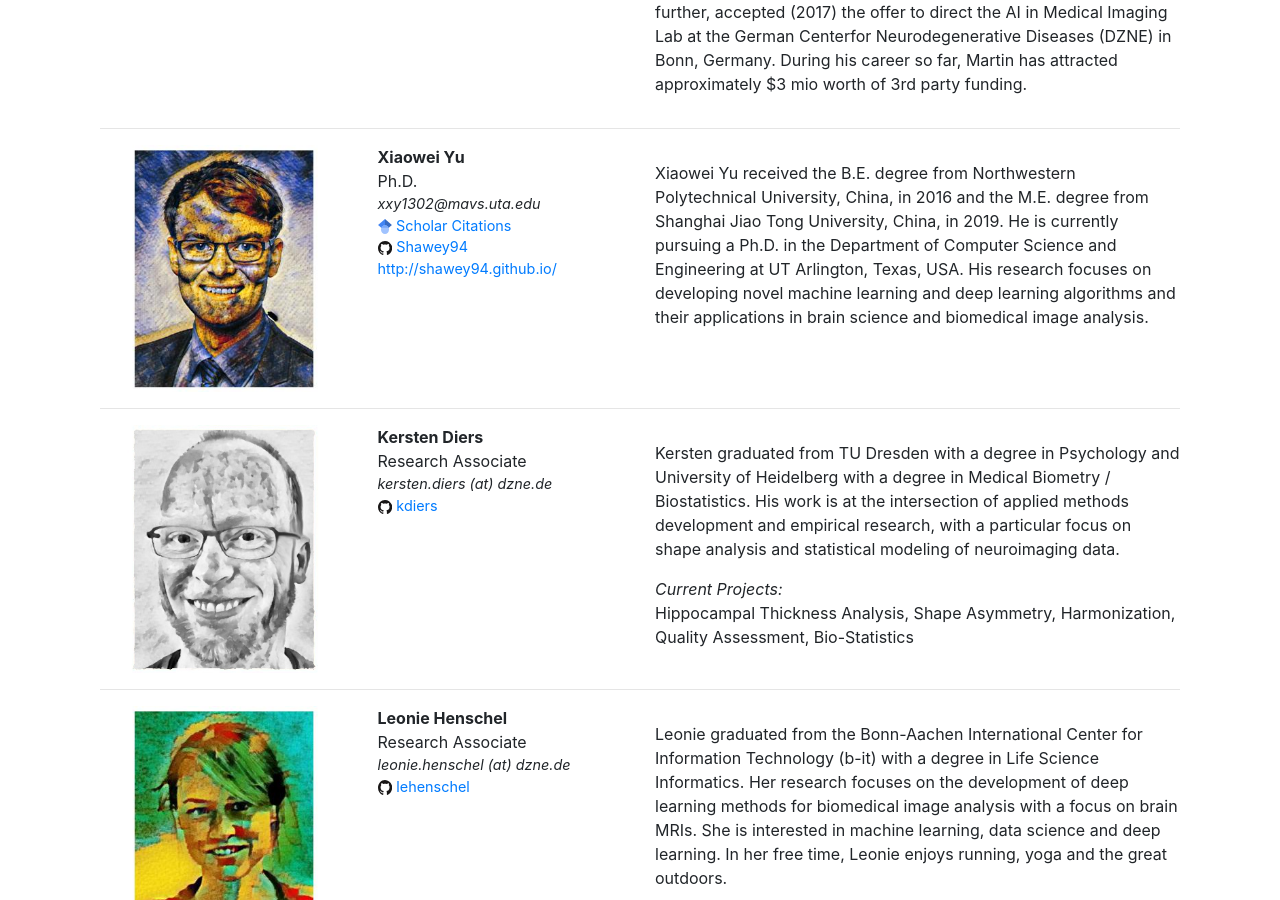
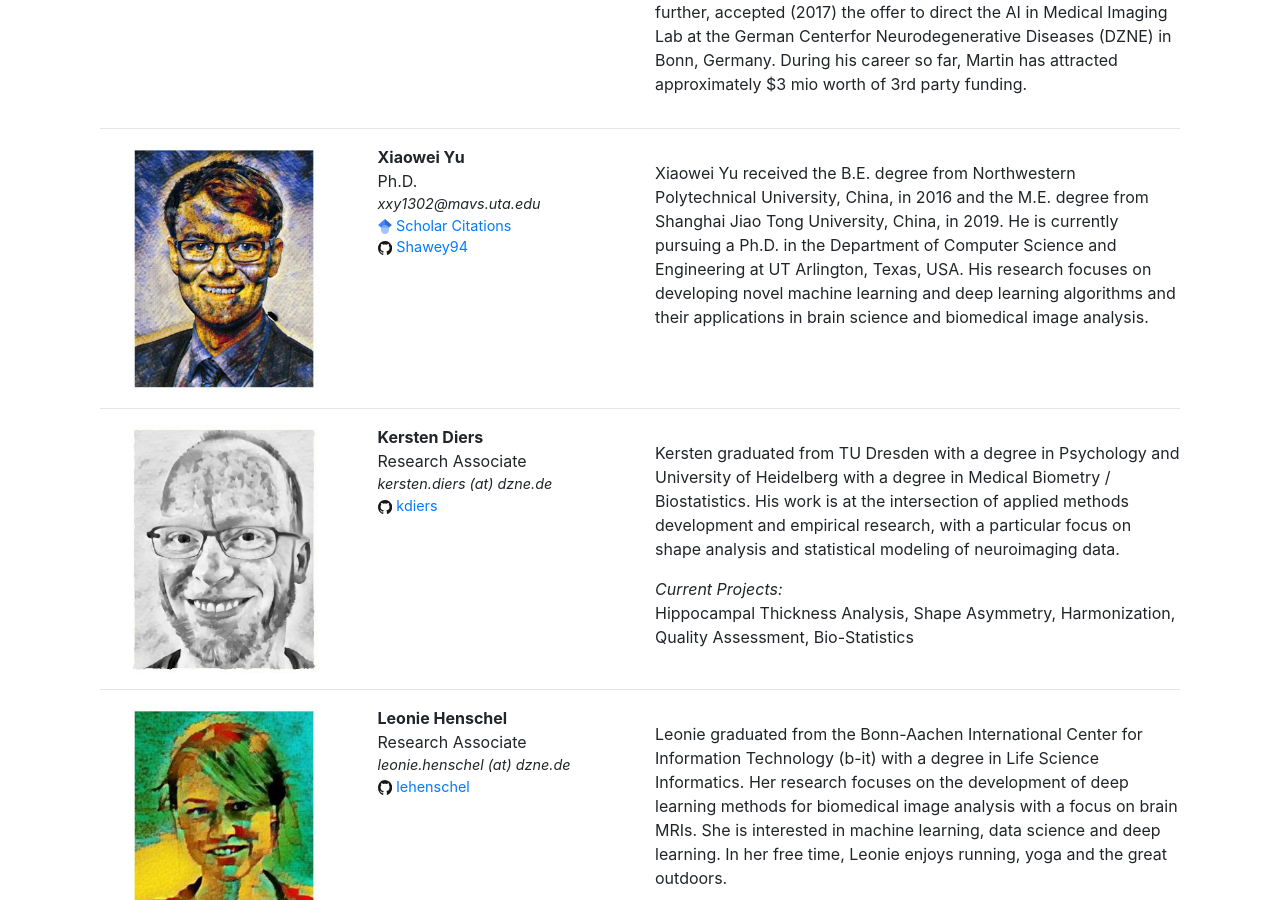
Before and after one commit to Deep-MI/Deep-MI.github.io, a Jekyll site: the page built from members/index.html, in a window 1280 px wide and 900 px high, scrolled down 1112 px. Built offline with Jekyll 4.4.1, drawn with Linux system fonts in a browser that asks for light colours; nearby versions of some CDN libraries; comment, search, counter and statistics services are not loaded.

Commit message:
Update index.html

```diff
--- a/members/index.html
+++ b/members/index.html
@@ -48,9 +48,6 @@ The MIND Lab welcomes people of any ethnicity, religion, national origin, gender
           <a href="https://github.com"><img class="inline-bloc mem-icon" src="/static/img/logos/github_logo.svg" alt="github"></a>
           <a href= "https://github.com/{{person.github}}"> {{person.github}} </a> <br>
         {% endif %}
-        {% if person.cv %}
-          <a href= "https://{{person.cv}}".github.io/> {{person.cv}} </a> <br>
-        {% endif %}
         </p>
     </div>
     <div class="col-sm-6">
```
